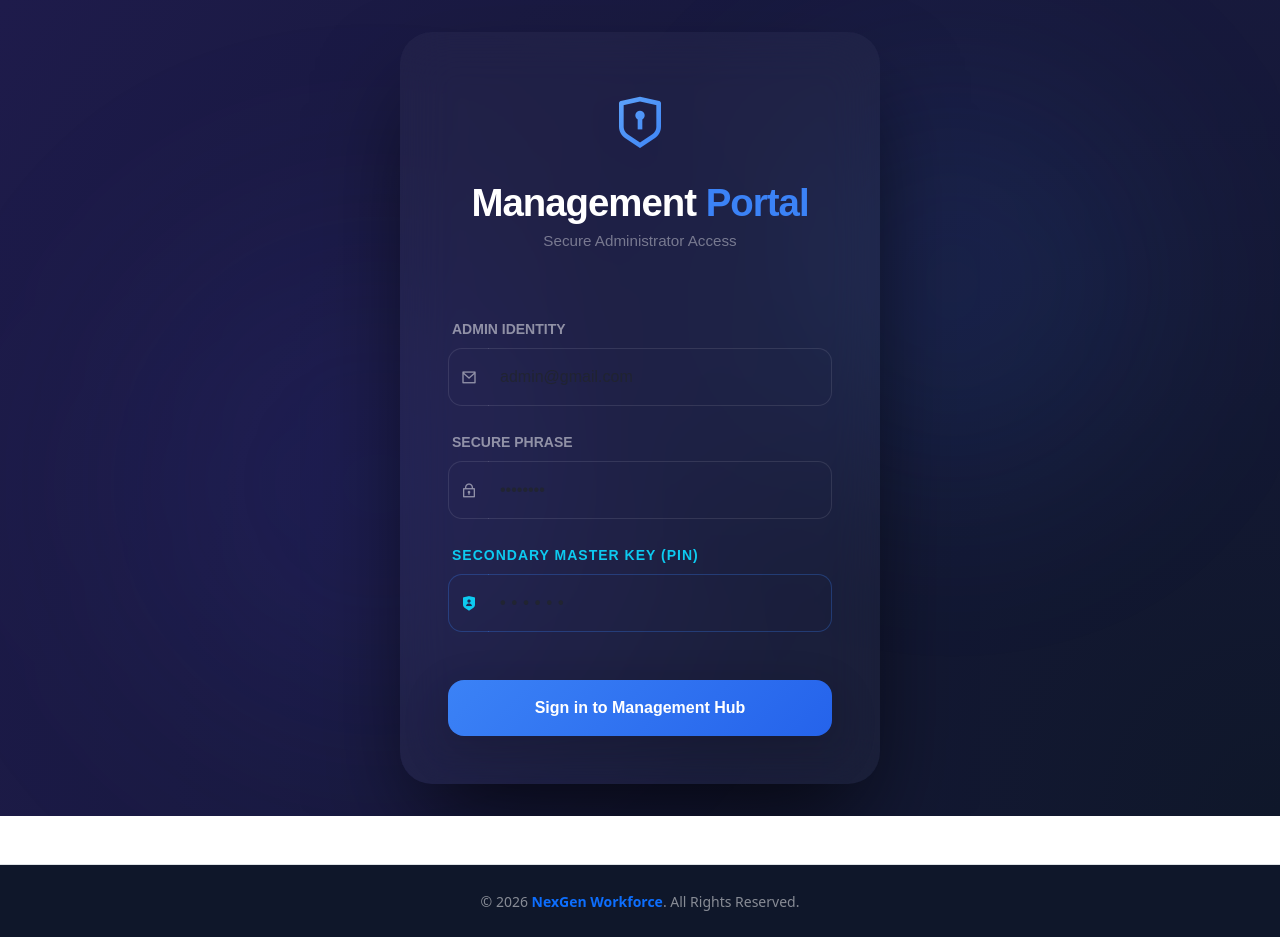
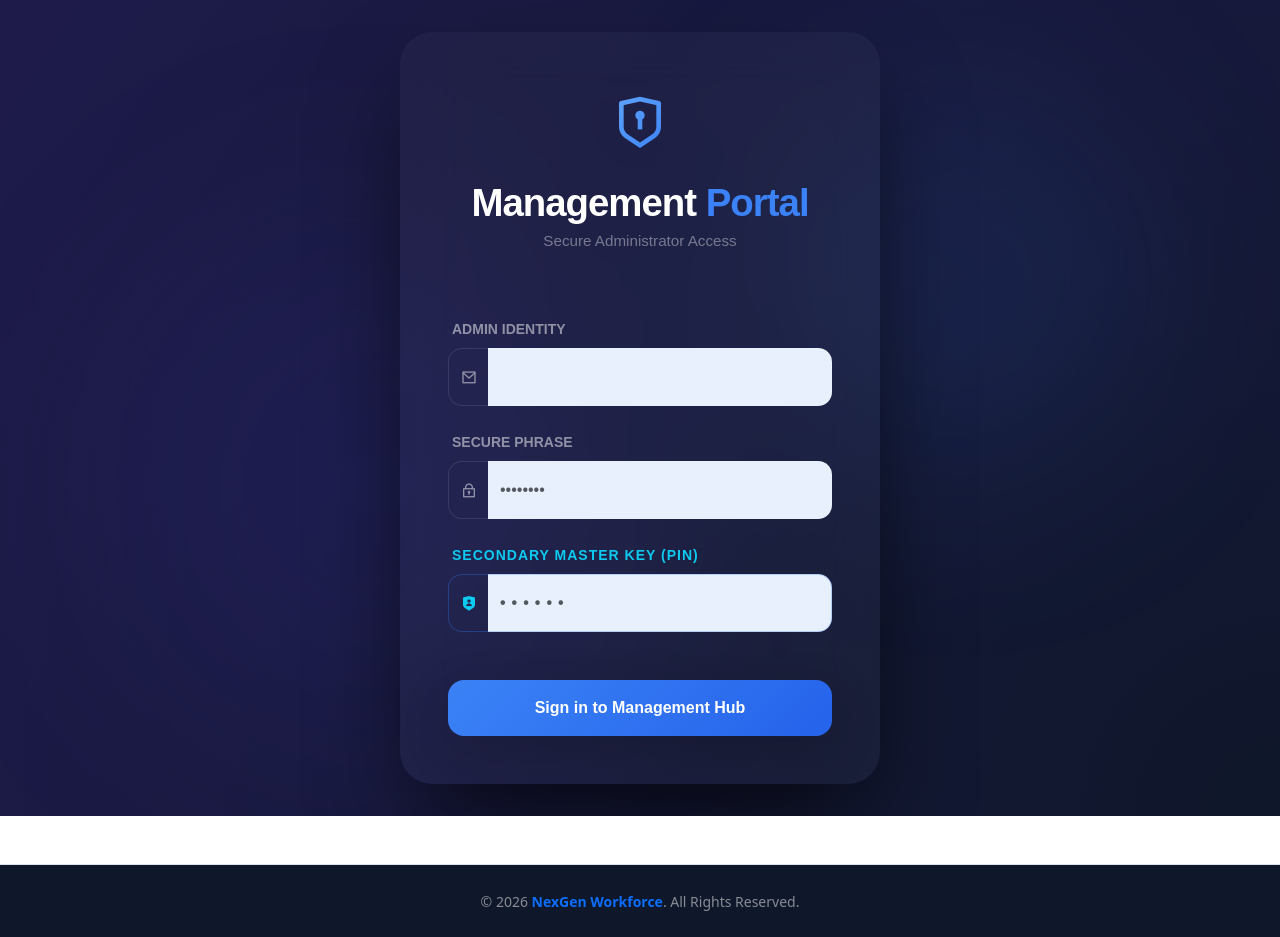
Before and after one commit to rohanmane7890/ems-backend, a React (Vite) app in the folder ems/: page /admin-login in a window 1280 px wide. Built offline with nearby package versions, Linux system fonts and the light colour scheme.

Commit message:
feat: add AdminLogin page with multi-factor authentication and styled UI

```diff
--- a/ems/src/pages/AdminLogin.jsx
+++ b/ems/src/pages/AdminLogin.jsx
@@ -89,7 +89,23 @@ function AdminLogin() {
                             <span className="input-group-text bg-transparent border-end-0 text-white-50" style={{ borderRadius: "14px 0 0 14px", border: "1px solid rgba(255, 255, 255, 0.1)" }}>
                                 <i className="ri-mail-line"></i>
                             </span>
-                            <input type="email" className="form-control bg-transparent text-white border-start-0 shadow-none py-3" style={{ borderRadius: "0 14px 14px 0", border: "1px solid rgba(255, 255, 255, 0.1)", background: "rgba(255, 255, 255, 0.02)" }} placeholder="admin@gmail.com" value={email} onChange={(e) => setEmail(e.target.value)} required />
+                            <input
+                                type="email"
+                                className="form-control text-dark border-start-0 shadow-none py-3"
+                                style={{
+                                    borderRadius: "0 14px 14px 0",
+                                    border: "1px solid rgba(255, 255, 255, 0.1)",
+                                    background: "#e8f0fe", // Consistent light background
+                                    fontSize: "1rem"
+                                }}
+                                placeholder=""
+                                value={email}
+                                onChange={(e) => setEmail(e.target.value)}
+                                onFocus={(e) => e.target.removeAttribute('readOnly')}
+                                readOnly
+                                required
+                                autoComplete="off"
+                            />
                         </div>
                     </div>
 
@@ -99,7 +115,23 @@ function AdminLogin() {
                             <span className="input-group-text bg-transparent border-end-0 text-white-50" style={{ borderRadius: "14px 0 0 14px", border: "1px solid rgba(255, 255, 255, 0.1)" }}>
                                 <i className="ri-lock-2-line"></i>
                             </span>
-                            <input type="password" className="form-control bg-transparent text-white border-start-0 shadow-none py-3" style={{ borderRadius: "0 14px 14px 0", border: "1px solid rgba(255, 255, 255, 0.1)", background: "rgba(255, 255, 255, 0.02)" }} placeholder="••••••••" value={password} onChange={(e) => setPassword(e.target.value)} required />
+                            <input
+                                type="password"
+                                className="form-control text-dark border-start-0 shadow-none py-3"
+                                style={{
+                                    borderRadius: "0 14px 14px 0",
+                                    border: "1px solid rgba(255, 255, 255, 0.1)",
+                                    background: "#e8f0fe",
+                                    fontSize: "1rem"
+                                }}
+                                placeholder="••••••••"
+                                value={password}
+                                onChange={(e) => setPassword(e.target.value)}
+                                onFocus={(e) => e.target.removeAttribute('readOnly')}
+                                readOnly
+                                required
+                                autoComplete="new-password"
+                            />
                         </div>
                     </div>
 
@@ -109,7 +141,26 @@ function AdminLogin() {
                             <span className="input-group-text bg-transparent border-end-0 text-info" style={{ borderRadius: "14px 0 0 14px", border: "1px solid rgba(59, 130, 246, 0.3)" }}>
                                 <i className="ri-shield-user-fill"></i>
                             </span>
-                            <input type="password" className="form-control bg-transparent text-white border-start-0 shadow-none py-3" style={{ borderRadius: "0 14px 14px 0", border: "1px solid rgba(59, 130, 246, 0.3)", background: "rgba(59, 130, 246, 0.06)", letterSpacing: "6px", fontWeight: "bold" }} placeholder="••••••" maxLength="6" value={secretPin} onChange={(e) => setSecretPin(e.target.value)} required />
+                            <input
+                                type="password"
+                                className="form-control text-dark border-start-0 shadow-none py-3"
+                                style={{
+                                    borderRadius: "0 14px 14px 0",
+                                    border: "1px solid rgba(59, 130, 246, 0.3)",
+                                    background: "#e8f0fe",
+                                    letterSpacing: "6px",
+                                    fontWeight: "bold",
+                                    fontSize: "1rem"
+                                }}
+                                placeholder="••••••"
+                                maxLength="6"
+                                value={secretPin}
+                                onChange={(e) => setSecretPin(e.target.value)}
+                                onFocus={(e) => e.target.removeAttribute('readOnly')}
+                                readOnly
+                                required
+                                autoComplete="off"
+                            />
                         </div>
                     </div>
 
```
